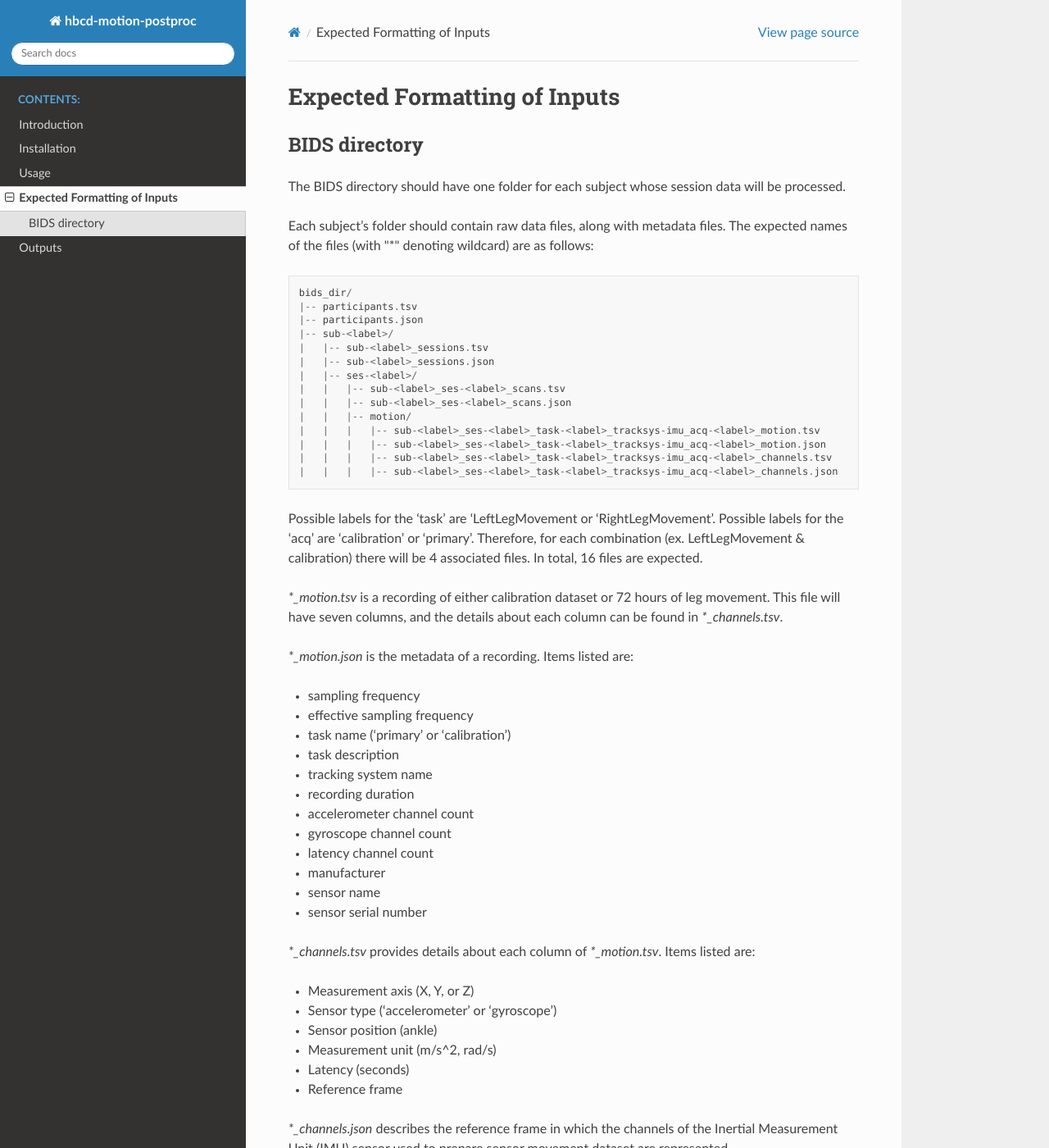
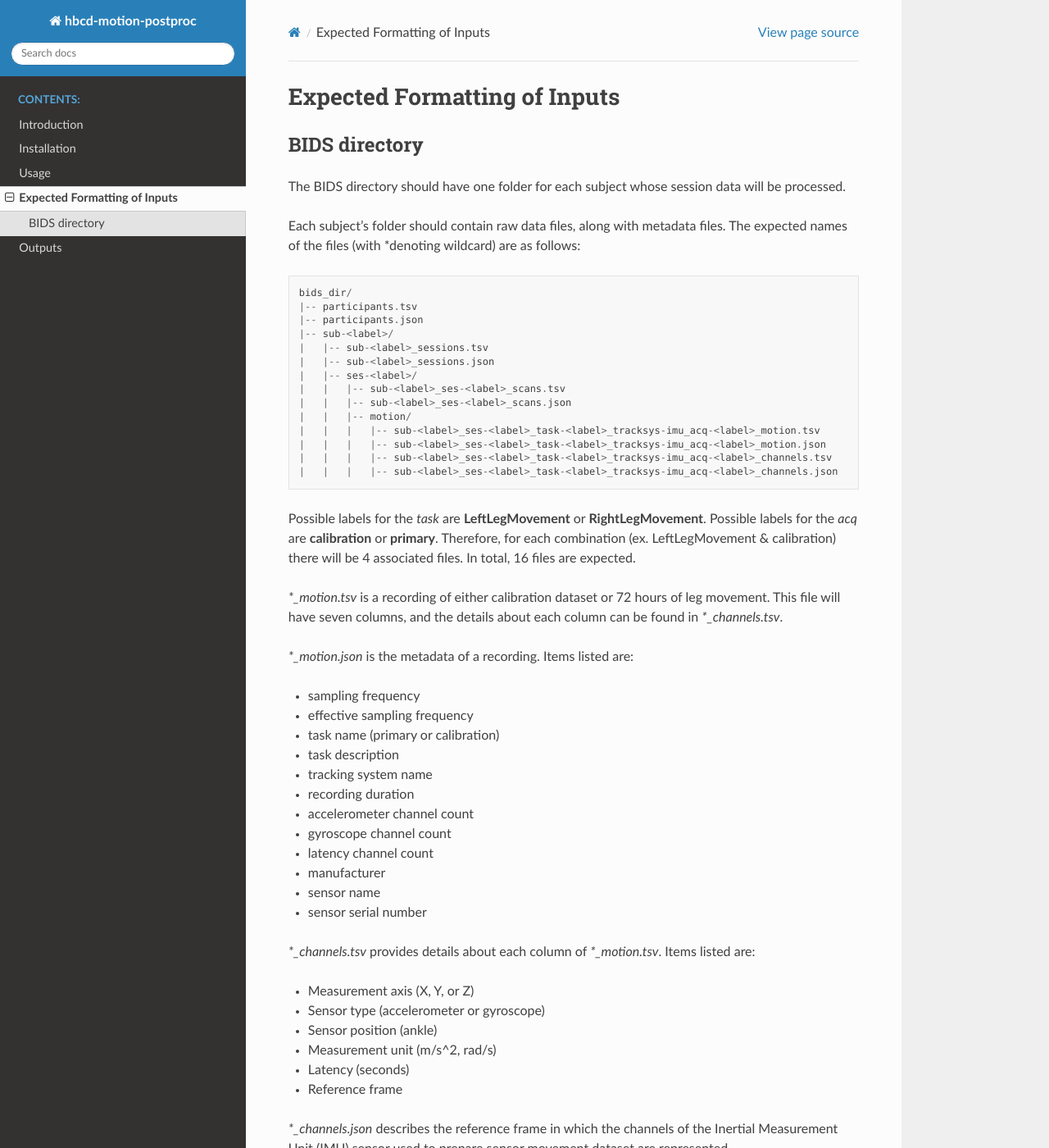
Before and after one commit to ohspc89/hbcd_motion_postproc, a Sphinx documentation site: the page built from docs/source/inputs_formatting.rst, in a window 1280 px wide and 1400 px high. Shown: the whole window at 82% size. Built offline with Sphinx 7.4.7 and the Read the Docs theme 3.1.0, drawn with Linux system fonts in a browser that asks for light colours.

```diff
--- a/docs/source/inputs_formatting.rst
+++ b/docs/source/inputs_formatting.rst
@@ -8,7 +8,7 @@ The BIDS directory should have one folder for each subject
 whose session data will be processed.
 
 Each subject's folder should contain raw data files, along
-with metadata files. The expected names of the files (with \"\*\"
+with metadata files. The expected names of the files (with \*\
 denoting wildcard) are as follows: ::
 
     bids_dir/
@@ -26,8 +26,8 @@ denoting wildcard) are as follows: ::
     |   |   |   |-- sub-<label>_ses-<label>_task-<label>_tracksys-imu_acq-<label>_channels.tsv
     |   |   |   |-- sub-<label>_ses-<label>_task-<label>_tracksys-imu_acq-<label>_channels.json
 
-Possible labels for the 'task' are 'LeftLegMovement or 'RightLegMovement'.
-Possible labels for the 'acq' are 'calibration' or 'primary'.
+Possible labels for the `task` are **LeftLegMovement** or **RightLegMovement**.
+Possible labels for the `acq` are **calibration** or **primary**.
 Therefore, for each combination (ex. LeftLegMovement & calibration) there
 will be 4 associated files. In total, 16 files are expected.
 
@@ -38,7 +38,7 @@ This file will have seven columns, and the details about each column can be foun
 
 * sampling frequency
 * effective sampling frequency
-* task name ('primary' or 'calibration')
+* task name (primary or calibration)
 * task description
 * tracking system name
 * recording duration
@@ -52,7 +52,7 @@ This file will have seven columns, and the details about each column can be foun
 *\*\_channels.tsv* provides details about each column of *\*\_motion.tsv*. Items listed are:
 
 * Measurement axis (X, Y, or Z)
-* Sensor type ('accelerometer' or 'gyroscope')
+* Sensor type (accelerometer or gyroscope)
 * Sensor position (ankle)
 * Measurement unit (m/s^2, rad/s)
 * Latency (seconds)
```
Also changed, not shown: docs/source/outputs.rst (+56 -12 lines), docs/source/Kinematics_sample_output.png (added), docs/source/Parameters_sample_output.png (added), 1 other file.
